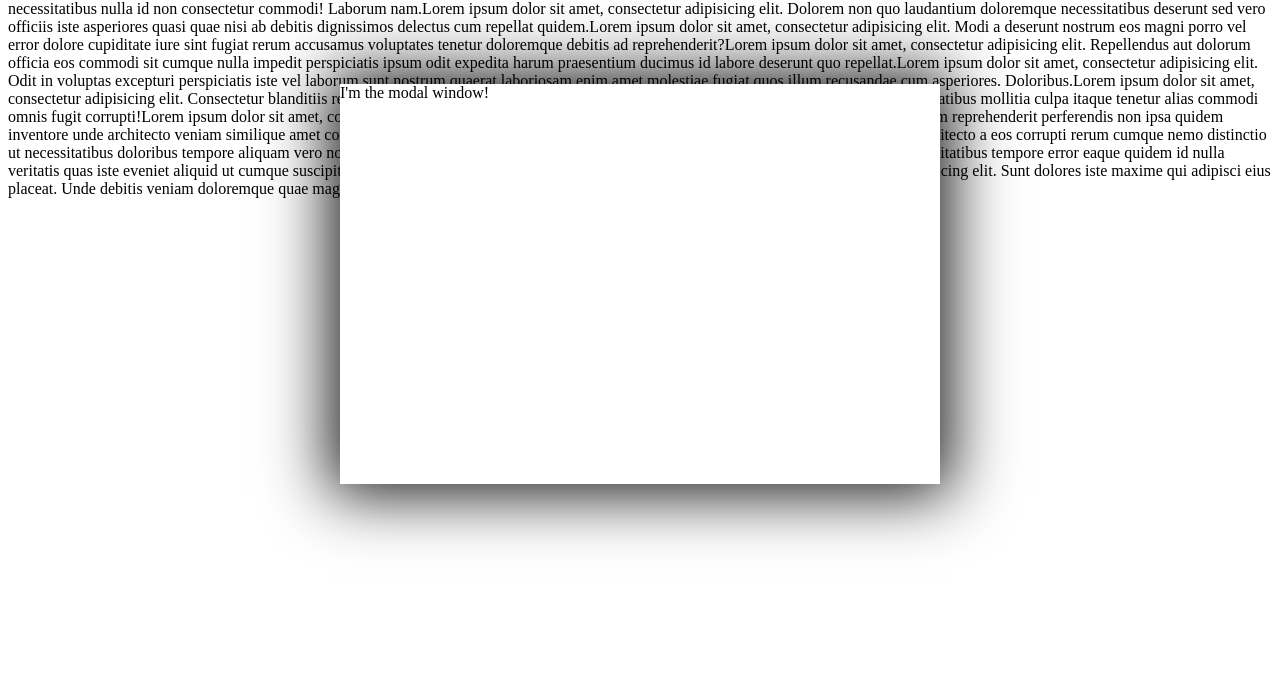
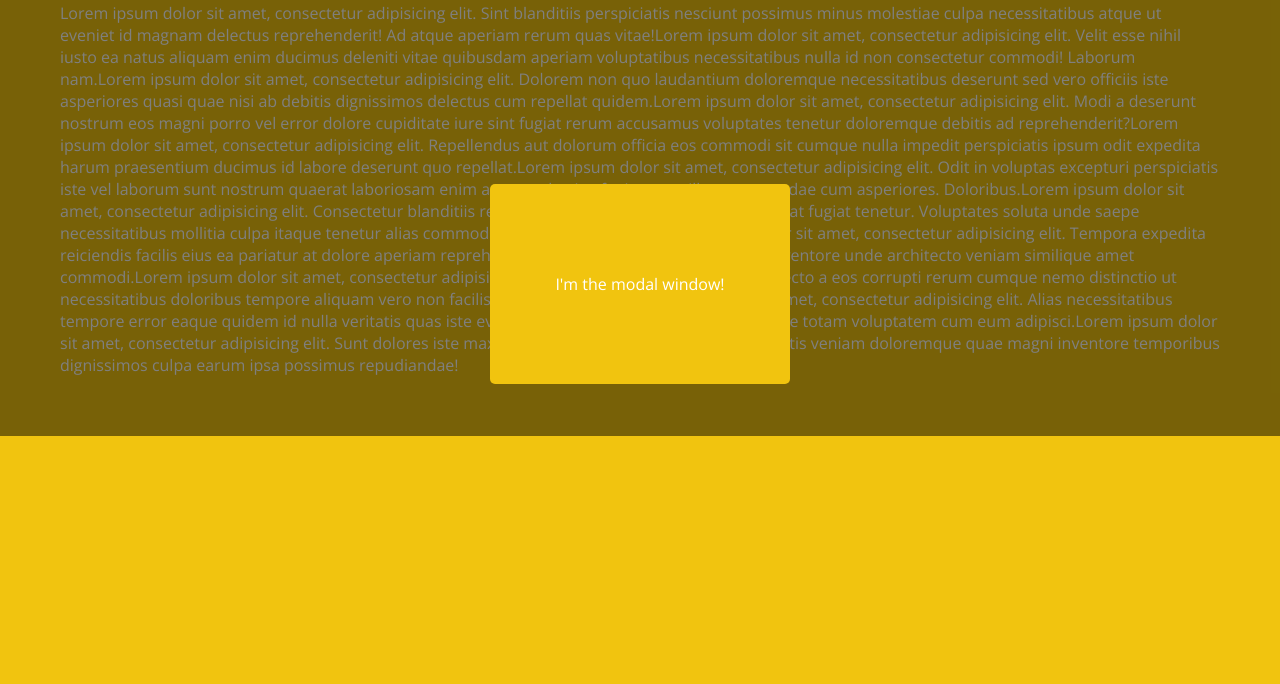
Before and after one commit to gyver98/layout38-responsive-layout, a plain HTML site: page index.html in a window 1280 px wide. Shown: the part 116-800 px from the top of the page. Drawn offline with nearby package versions, Linux system fonts and the light colour scheme; a web font is replaced by a local one.

Commit message:
layout40 Modal

```diff
--- a/styles.css
+++ b/styles.css
@@ -1,33 +1,51 @@
-@import 'https://fonts.googleapis.com/css?family=Prompt:400,700';
+@import url(https://fonts.googleapis.com/css?family=Open+Sans);
+@import url(https://fonts.googleapis.com/css?family=Federo);
 
-.modal {
-  display: block;
-
-  width: 600px;
-  max-width: 100%;
-
-  height: 400px;
-  max-height: 100%;
-
-  position: fixed;
-
-  z-index: 100;
-
-  left: 50%;
-  top: 50%;
-
-  transform: translate(-50%, -50%);
-
-  background: white;
-  box-shadow: 0 0 60px 10px rgba(0, 0, 0, 0.9);
+html, body {
+    margin: 0;
+    min-height: 100%;
 }
 
-.modal-overlay {
-  position: fixed;
-  top: 0;
-  left: 0;
-  width: 100%;
-  height: 100%;
-  z-index: 50;
-  background: rgba(0, 0, 0, 0.6);
+body {
+    position: relative; /* needed for the overlay to extend when you scroll */
+    /* general styles */
+    padding: 30px;
+    font-family: 'Open Sans', sans-serif;
+    background: #f1c40f;
+    color: #fff;
 }
+
+/* overlay styles, all needed */
+.overlay {
+    position: absolute;
+    top: 0;
+    left: 0;
+    height: 100%;
+    width: 100%;
+    background-color: rgba(0,0,0,0.5);
+    z-index: 10;
+}
+
+/* just some content with arbitrary styles for explanation purposes */
+.modal {
+    width: 300px;
+    height: 200px;
+    line-height: 200px;
+    position: fixed;
+    top: 50%;
+    left: 50%;
+    margin-top: -100px;
+    margin-left: -150px;
+    background-color: #f1c40f;
+    border-radius: 5px;
+    text-align: center;
+    z-index: 11; /* 1px higher than the overlay layer */
+}
+
+.content {
+    margin: 30px;
+}
+
+h1 {
+    font-family: 'Federo', sans-serif;
+}
```
